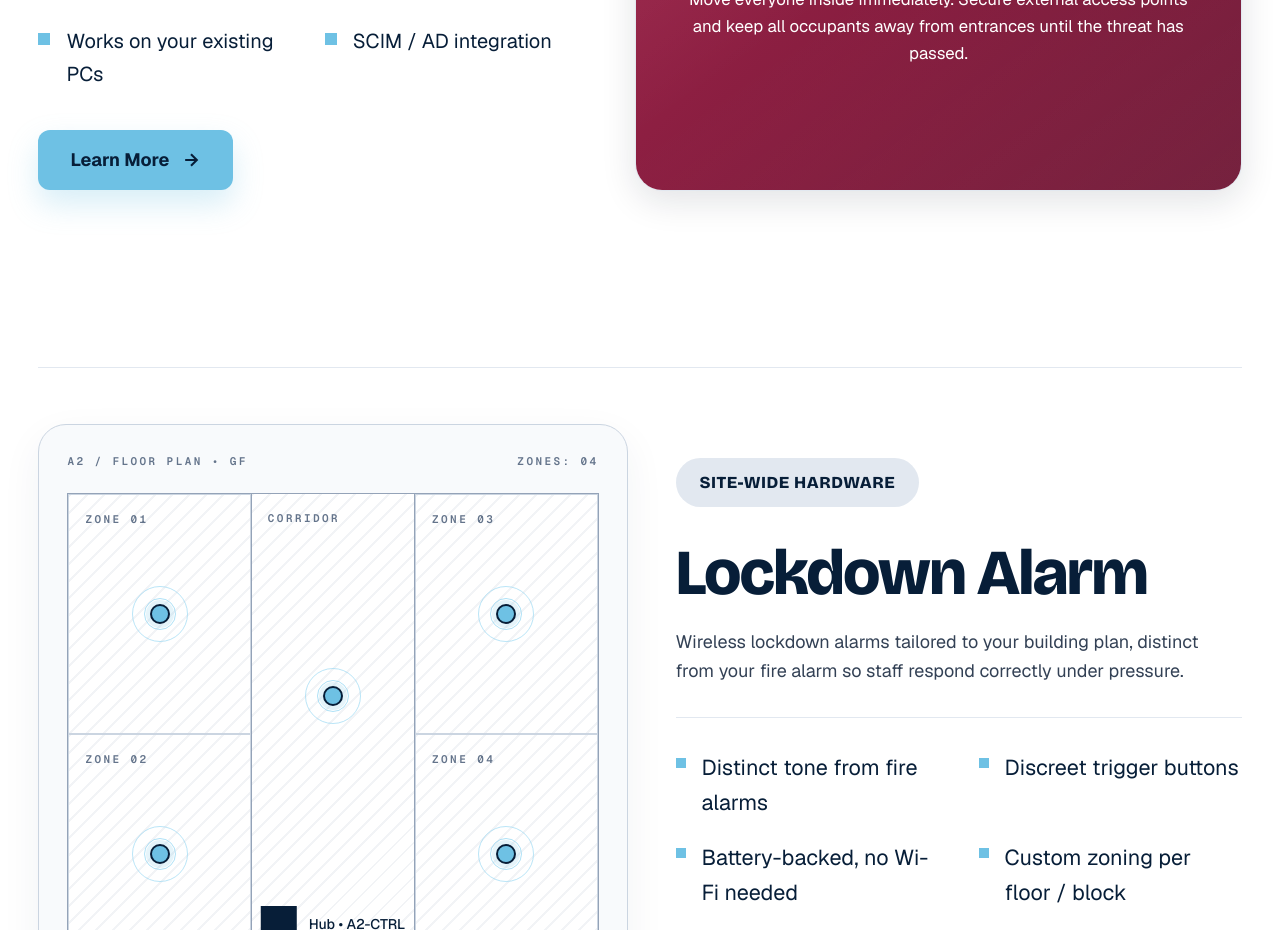
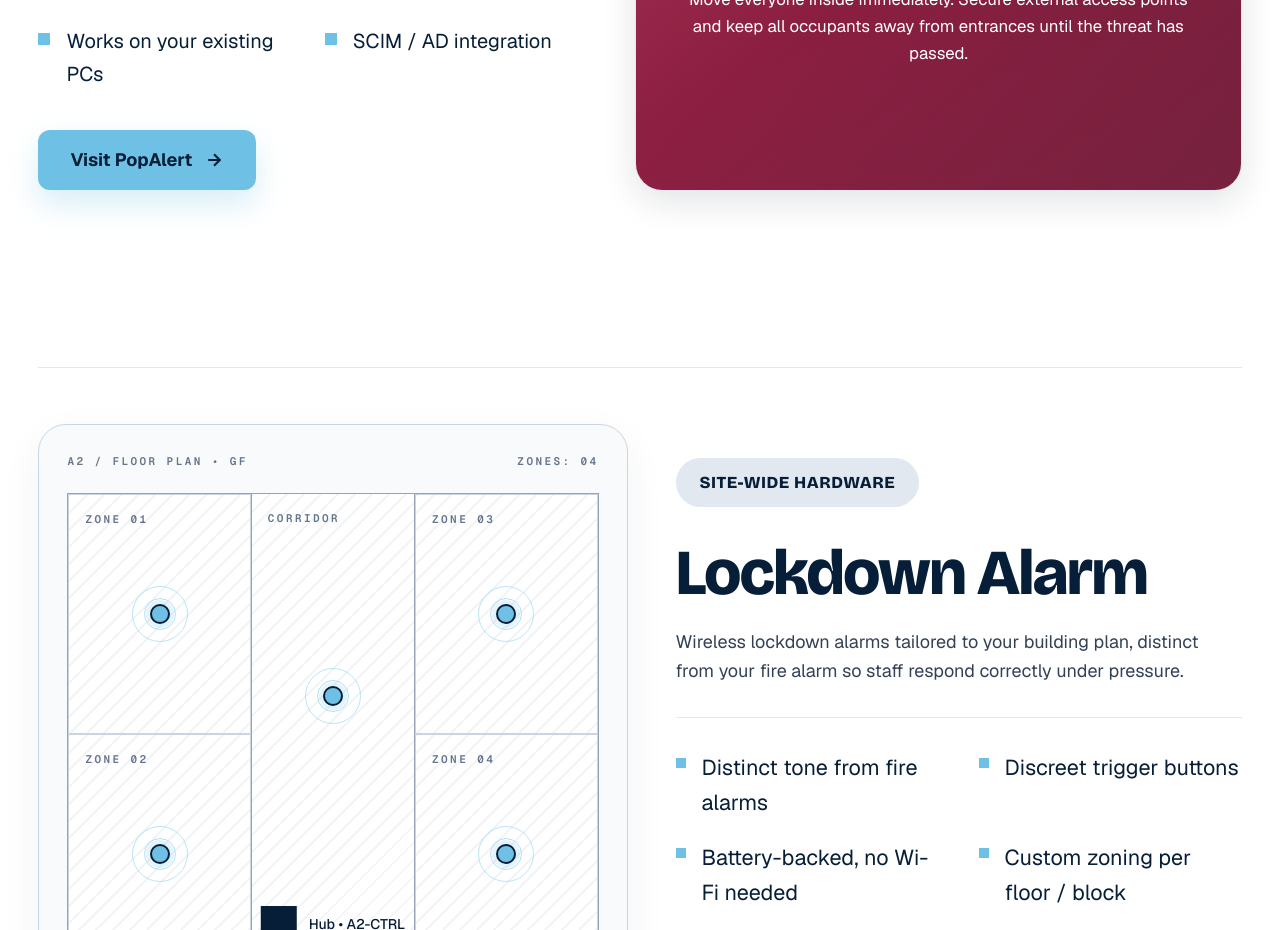
Before and after one commit to a-squaredalarms/a-squaredalarms, a Next.js app: page /lockdown-alarms in a window 1280 px wide. Shown: the part 1280-2210 px from the top of the page. Built offline with nearby package versions, Linux system fonts and the light colour scheme.

Commit message:
Fix PopAlert homepage link to lockdown-alarms#popalert, lockdown page button to popalert.co.uk

```diff
--- a/components/sections/PopAlertSection.tsx
+++ b/components/sections/PopAlertSection.tsx
@@ -154,10 +154,12 @@ export function PopAlertSection() {
 
             <div className="pt-2">
               <Link
-                href="/lockdown-alarms"
+                href="https://popalert.co.uk/"
+                target="_blank"
+                rel="noreferrer"
                 className="inline-flex items-center justify-center gap-3 rounded-xl bg-sky-400 px-8 py-4 text-lg font-bold text-navy-900 shadow-[0_14px_30px_rgba(110,193,228,0.28)] transition-all duration-200 hover:bg-sky-300 hover:shadow-[0_18px_36px_rgba(110,193,228,0.34)]"
               >
-                Learn More
+                Visit PopAlert
                 <svg className="h-5 w-5" viewBox="0 0 24 24" fill="none" stroke="currentColor" strokeWidth="2.5" aria-hidden="true">
                   <path d="M5 12h14M12 5l7 7-7 7" />
                 </svg>
--- a/lib/data.ts
+++ b/lib/data.ts
@@ -97,7 +97,7 @@ export const SERVICES: Service[] = [
     description:
       'Instant on-screen emergency alerts for schools, offices, and public venues. Clear visual messaging that helps staff respond quickly during lockdowns or critical incidents.',
     icon: 'shield-alert',
-    href: '/popalert',
+    href: '/lockdown-alarms#popalert',
     primaryCTA: 'Learn More',
   },
 ]
```
